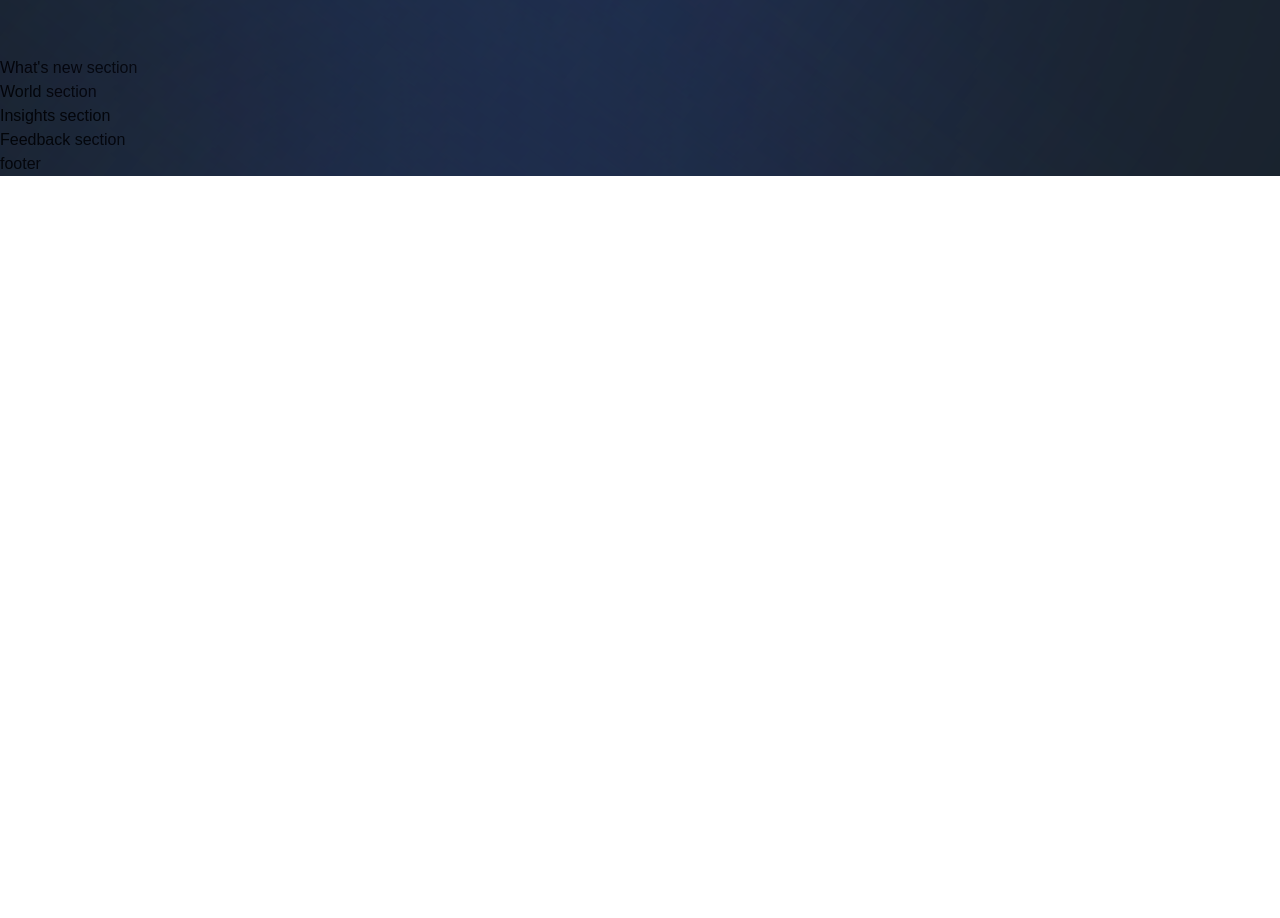
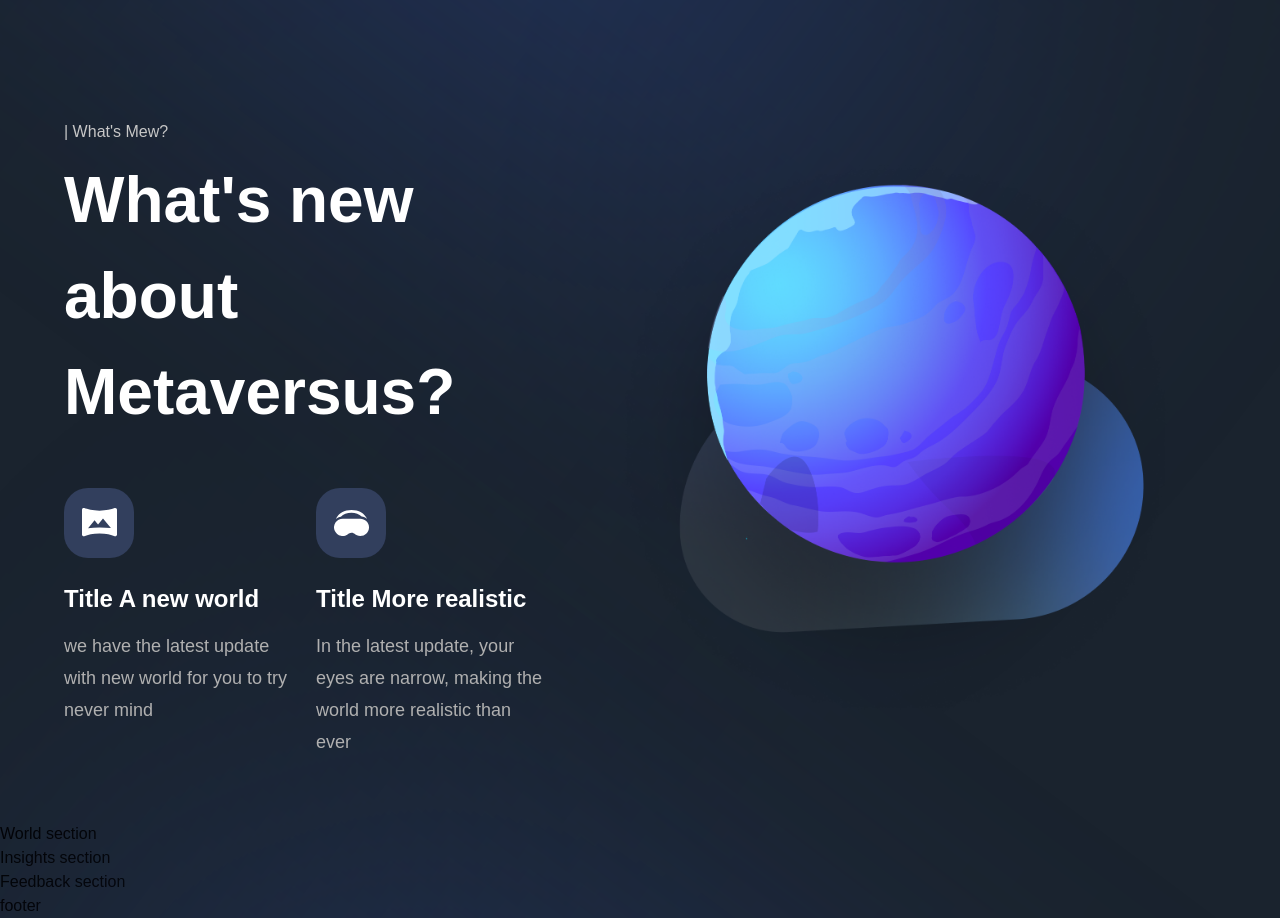
Before and after one commit to sakib-h/metaverse-madness, a Next.js app: page / in a window 1280 px wide. Shown: the part 3460-4378 px from the top of the page. Before the commit the page ends 3636 px from the top, so only its background shows below. Built offline with nearby package versions, Linux system fonts and the light colour scheme; a web font is replaced by a local one.

Commit message:
start working on working page

```diff
--- a/components/NewFeatures.jsx
+++ b/components/NewFeatures.jsx
@@ -1,7 +1,19 @@
-const NewFeatures = () => (
-  <div>
-    New Features
-  </div>
+const NewFeatures = ({ imgUrl, title, subtitle }) => (
+	<div className="flex-1 flex flex-col sm:max-w-[250px] min-w-[210px]">
+		<div className="flex justify-center items-center w-[70px] h-[70px] rounded-[24px] bg-[#323f5d]">
+			<img
+				src={imgUrl}
+				alt="icon"
+				className="w-[50%] h-[50%] object-contain"
+			/>
+		</div>
+		<h1 className="mt-[26px] font-bold text-[24px] leading-[30px] text-white">
+			Title {title}
+		</h1>
+		<p className="flex-1 mt-[16px] font-normal text-[18px] text-[#b0b0b0] leading-[32px]">
+			{subtitle}
+		</p>
+	</div>
 );
 
 export default NewFeatures;
--- a/sections/WhatsNew.jsx
+++ b/sections/WhatsNew.jsx
@@ -1,9 +1,41 @@
 'use client';
-
+import { motion } from 'framer-motion';
+import { staggerContainer, fadeIn, planetVariants } from '../utils/motion';
+import { NewFeatures, TitleText, TypingText } from '../components';
+import { newFeatures } from '../constants';
 const WhatsNew = () => (
-  <section>
-    What's new section
-  </section>
+	<section className="sm:p-16 xs:p-8 px-6 py-12 relative z-10">
+		<motion.div
+			variants={staggerContainer}
+			initial="hidden"
+			whileInView="show"
+			viewport={{ once: 'false', amount: 0.25 }}
+			className="2xl:max-w-[1280px] w-full mx-auto flex lg:flex-row flex-col gap-8">
+			<motion.div
+				variants={fadeIn('right', 'tween', 0.2, 1)}
+				className="flex-[0.75] flex justify-center flex-col">
+				<TypingText title="| What's Mew?" />
+				<TitleText title={<>What's new about Metaversus?</>} />
+				<div className="mt-[48px] flex flex-wrap justify-between gap-[24px] ">
+					{newFeatures.map((feature) => (
+						<NewFeatures
+							key={feature.title}
+							{...feature}
+						/>
+					))}
+				</div>
+			</motion.div>
+			<motion.div
+				variants={planetVariants('right')}
+				className="flex-1 flex justify-center items-center">
+				<img
+					src="/whats-new.png"
+					alt="get-started"
+					className="w-[90%] h-[90%] object-contain"
+				/>
+			</motion.div>
+		</motion.div>
+	</section>
 );
 
 export default WhatsNew;
```
